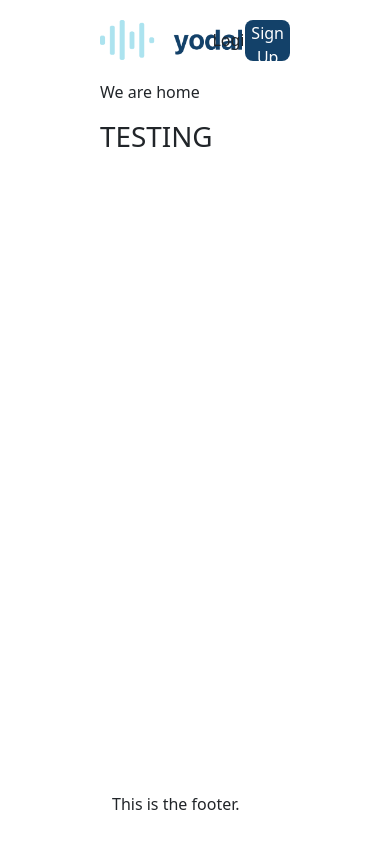
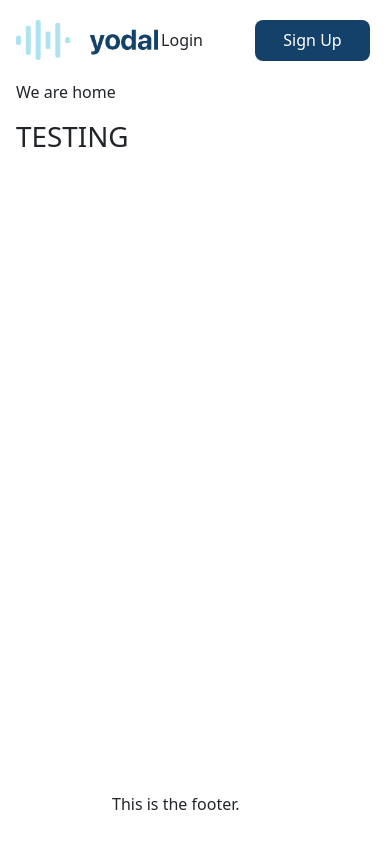
Before and after one commit to jpur3846/yodal, a React (Create React App) app in the folder yodal/: page / in a window 390 px wide. Built offline with nearby package versions, Linux system fonts and the light colour scheme.

Commit message:
Fixed header on mobile

```diff
--- a/yodal/src/App.js
+++ b/yodal/src/App.js
@@ -13,7 +13,7 @@ import 'bootstrap/dist/css/bootstrap.min.css';
 
 function App() {
   return (
-    <Container fluid style={{ height: '100vh', paddingLeft: '100px', paddingRight: '100px' }}>
+    <Container fluid className="px-sm-5 px-3" style={{ height: '100vh' }}>
       <NavBar />
       <Router>
           <Switch>
--- a/yodal/src/components/NavBar.js
+++ b/yodal/src/components/NavBar.js
@@ -11,11 +11,13 @@ const NavBar = ({}) => {
             </Col>
             <Col xs={6} lg={9}>
                 <Row className="d-flex justify-content-end align-items-center">
-                    <Col xs={4} lg={2} className="d-flex justify-content-end">
+                    <Col className="d-flex justify-content-end align-items-center">
+                        <div className="px-5">
                         Login
-                    </Col>
-                    <Col xs={4} lg={2} className="d-flex justify-content-end">
-                        <MainButton text='Sign Up' />
+                        </div>
+                        <div className="px-1">
+                            <MainButton text='Sign Up' />
+                        </div>
                     </Col>
                 </Row>
             </Col>
--- a/yodal/src/components/buttons/index.js
+++ b/yodal/src/components/buttons/index.js
@@ -4,10 +4,8 @@ const MainButton = ({ style, text, onClick }) => {
     return (
         <button onClick={onClick}
             style={{
-                width: '115px',
+                minWidth: '115px',
                 height: '41px',
-                left: '977px',
-                top: '17px',
                 background: '#134169',
                 borderRadius: '8px',
                 border: '0px',
```
